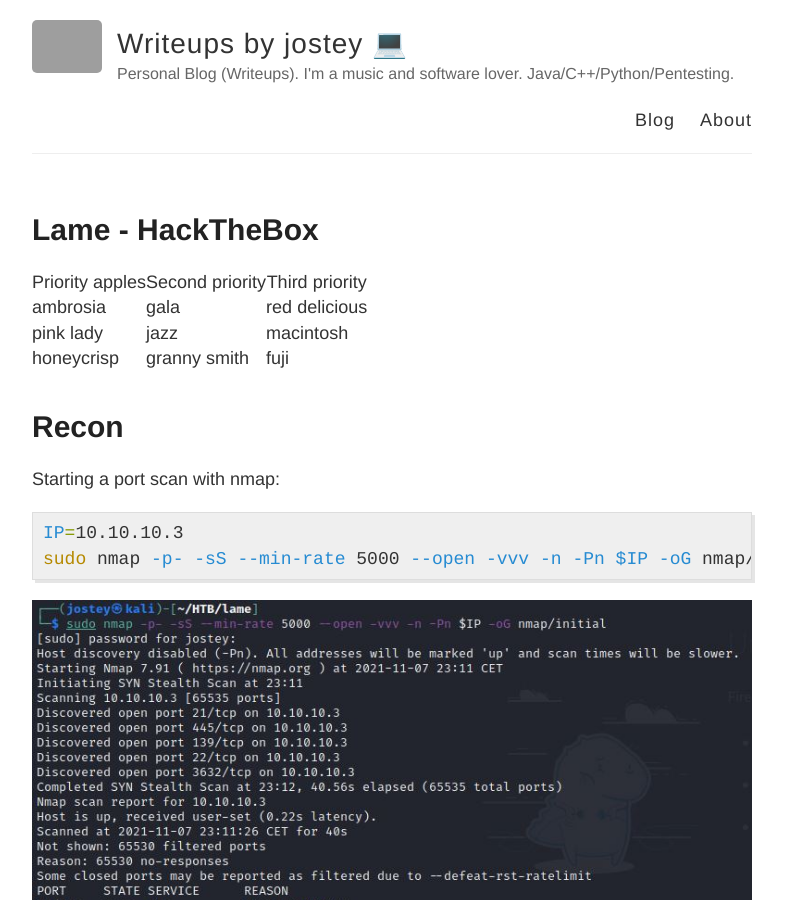
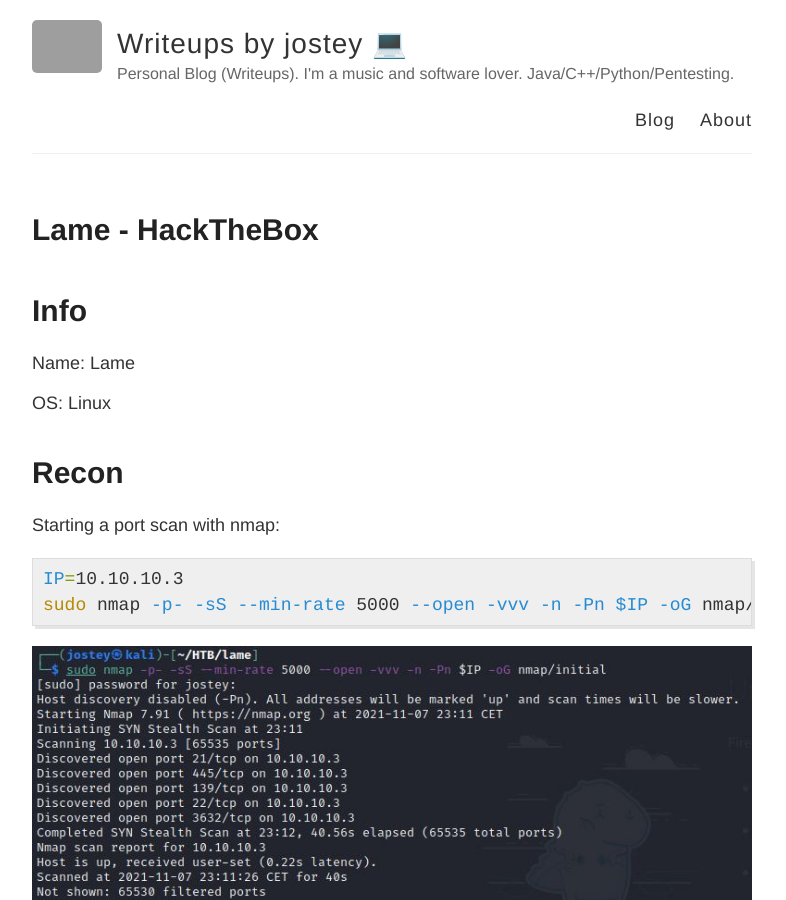
Before and after one commit to jostey/jostey.github.io, a Jekyll site: the page built from _posts/2021-11-7-Lame-HTB.md, in a window 1280 px wide and 900 px high. Shown: the whole window, without its empty margins (248-1034 px from the left). Built offline with Jekyll 4.4.1, drawn with Linux system fonts in a browser that asks for light colours; grey boxes are pictures that could not be loaded.

Commit message:
Update 2021-11-7-Lame-HTB.md

```diff
--- a/_posts/2021-11-7-Lame-HTB.md
+++ b/_posts/2021-11-7-Lame-HTB.md
@@ -4,12 +4,10 @@ title: Lame - HackTheBox
 slug: lame-hackthebox
 date: '2021-11-07T21:38:18.350Z'
 ---
+# Info
+Name: Lame
 
-| Priority apples | Second priority | Third priority |
-|-------|--------|---------|
-| ambrosia | gala | red delicious |
-| pink lady | jazz | macintosh |
-| honeycrisp | granny smith | fuji |
+OS: Linux
 
 # Recon
 Starting a port scan with nmap:
```
